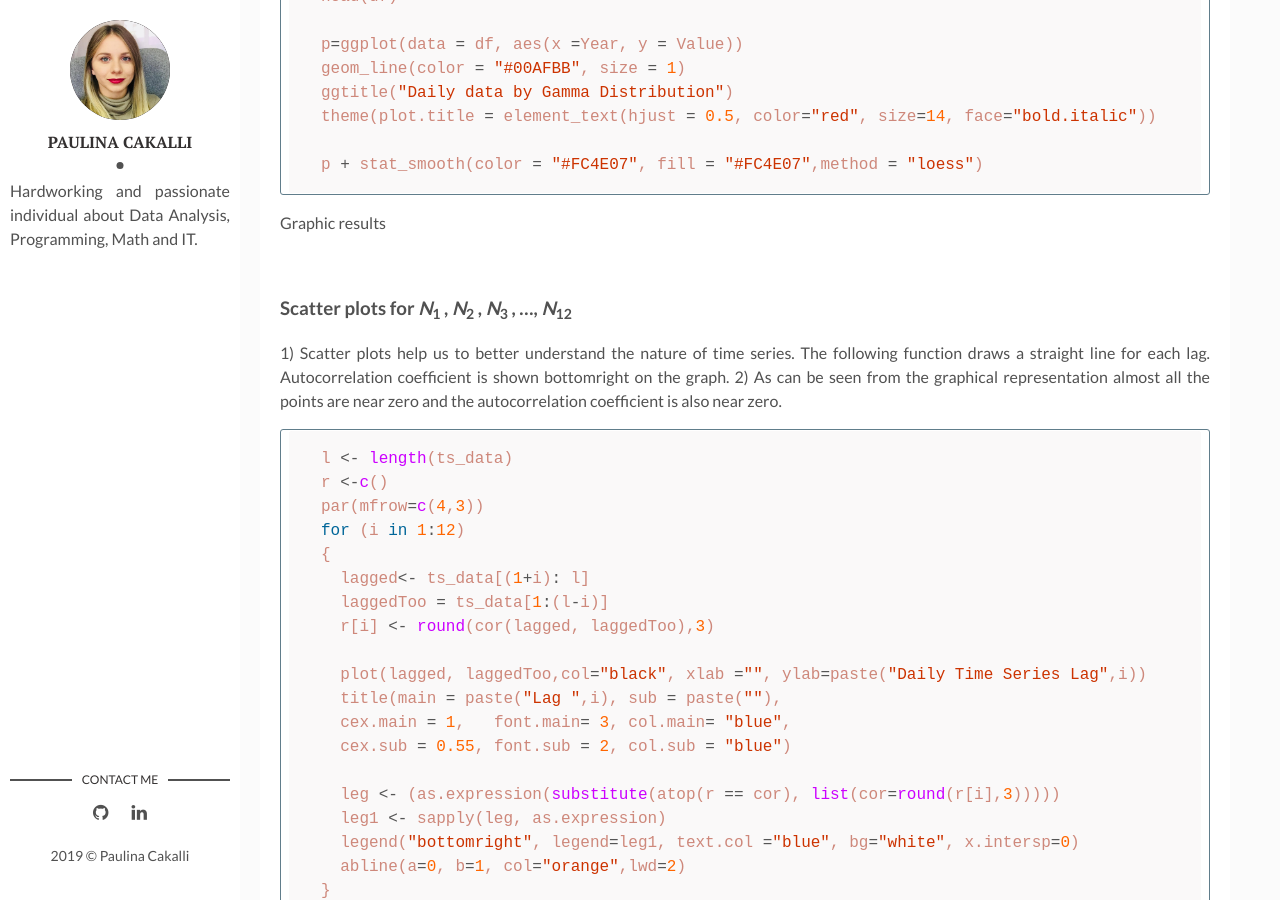
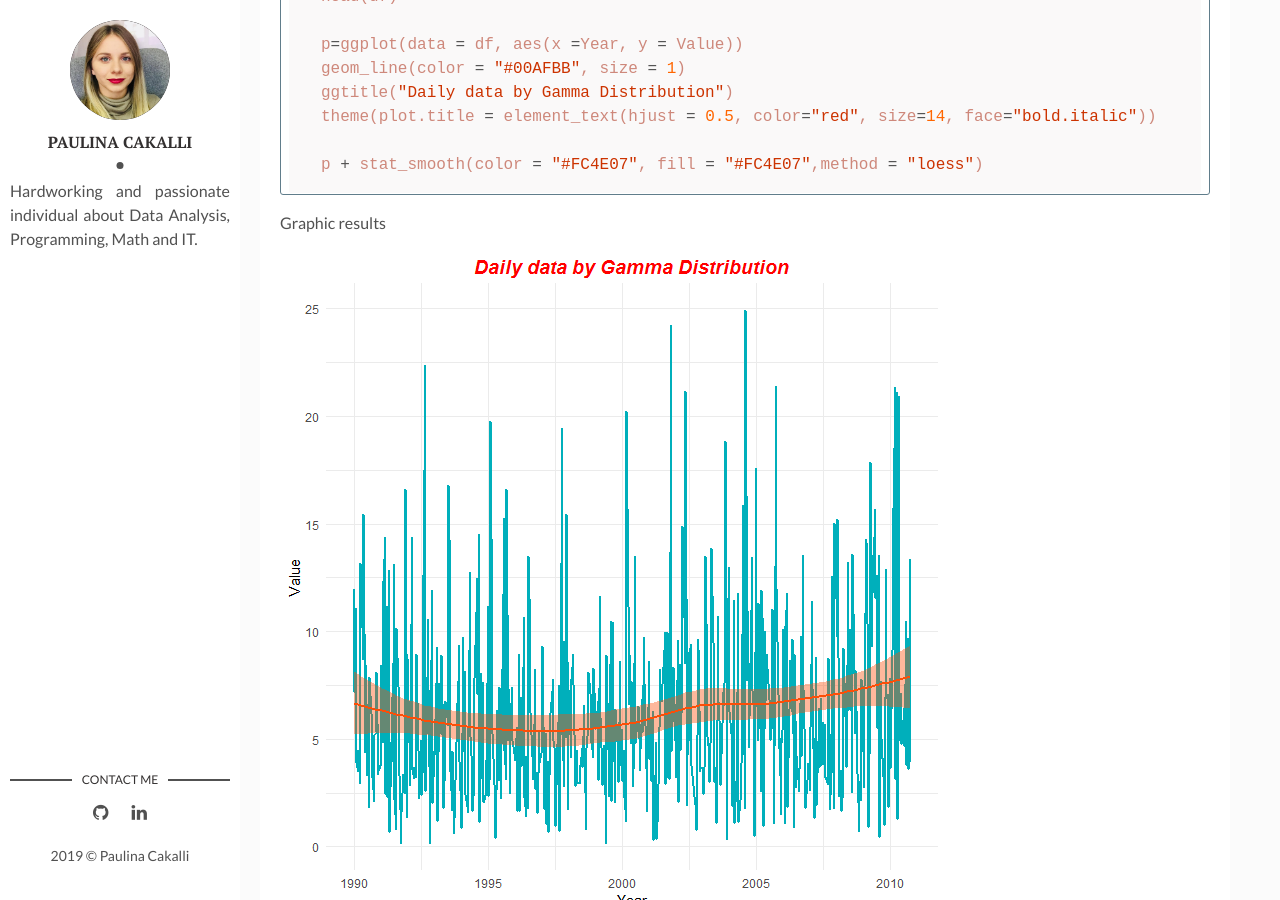
Before and after one commit to PaulinaCakalli/paulinacakalli.github.io, a Jekyll site: the page built from _posts/2019-06-07-Time-Series-Simulation-and-Visualization.markdown, in a window 1280 px wide and 900 px high, scrolled down 523 px. Built offline with Jekyll 4.4.1, drawn with Linux system fonts in a browser that asks for light colours.

Commit message:
Update 2019-06-07-Time-Series-Simulation-and-Visualization.markdown

```diff
--- a/_posts/2019-06-07-Time-Series-Simulation-and-Visualization.markdown
+++ b/_posts/2019-06-07-Time-Series-Simulation-and-Visualization.markdown
@@ -34,7 +34,7 @@ p + stat_smooth(color = "#FC4E07", fill = "#FC4E07",method = "loess")
 
 Graphic results
 
- ![](public/gamma-series-graphic.png)
+ ![](/public/gamma-series-graphic.png)
 
 
 ### Scatter plots for *N*<sub>1</sub> , *N*<sub>2</sub> , *N*<sub>3</sub> , ..., *N*<sub>12</sub>
```
